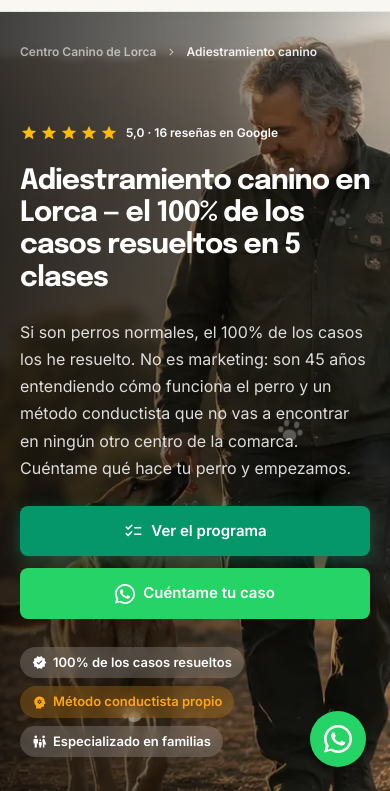
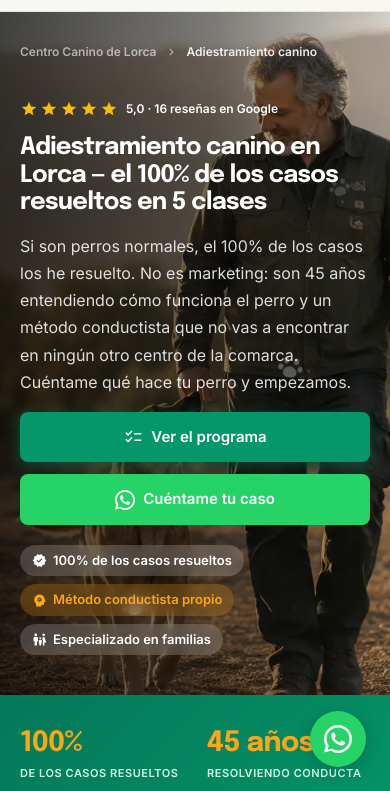
Before and after one commit to chuscarvajal/centro-canino-lorca, a plain HTML site: page public/adiestramiento-canino-lorca.html in a window 390 px wide. Shown: the part 53-844 px from the top of the page. Drawn offline with nearby package versions, Linux system fonts and the light colour scheme.

Commit message:
Mejora la legibilidad del hero en móvil
- Título un poco más pequeño en móvil (clamp), igual en escritorio
- Menos relleno vertical y altura forzada del hero en móvil
- Separaciones más ajustadas entre elementos en móvil
Resultado: el texto respira y se ve más la foto de fondo. Escritorio
sin cambios (ajustes solo en breakpoint móvil).

Co-Authored-By: Claude Opus 4.8 <noreply@anthropic.com>

```diff
--- a/public/adiestramiento-canino-lorca.html
+++ b/public/adiestramiento-canino-lorca.html
@@ -28,7 +28,7 @@
     }
   </script>
   <style>
-    .font-headline-lg { font-family:'Epilogue',sans-serif; font-size:clamp(1.75rem,4vw,2.5rem); font-weight:700; line-height:1.15; letter-spacing:-0.03em; }
+    .font-headline-lg { font-family:'Epilogue',sans-serif; font-size:clamp(1.5rem,4.6vw,2.5rem); font-weight:700; line-height:1.15; letter-spacing:-0.03em; }
     .font-headline-md { font-family:'Epilogue',sans-serif; font-size:1.375rem; font-weight:700; line-height:1.2; letter-spacing:-0.02em; }
     .font-body-md     { font-family:'Inter',sans-serif; font-size:1rem; font-weight:400; line-height:1.7; }
     .font-label-md    { font-family:'Inter',sans-serif; font-size:0.9375rem; font-weight:600; }
@@ -123,8 +123,8 @@
       <span class="text-white/90">Adiestramiento canino</span>
     </nav>
   </div>
-  <div class="relative z-10 max-w-container-max-width mx-auto px-margin-mobile md:px-margin-desktop py-16 md:py-24 flex items-center" style="min-height:520px;">
-    <div class="w-full md:w-1/2 flex flex-col gap-6">
+  <div class="relative z-10 max-w-container-max-width mx-auto px-margin-mobile md:px-margin-desktop py-10 md:py-24 flex items-center min-h-[380px] md:min-h-[520px]">
+    <div class="w-full md:w-1/2 flex flex-col gap-4 md:gap-6">
       <div class="flex items-center gap-2">
         <div class="flex items-center gap-0.5" style="color:#FBBC04">
           <span class="material-symbols-outlined text-[18px]" style="font-variation-settings:'FILL' 1;">star</span><span class="material-symbols-outlined text-[18px]" style="font-variation-settings:'FILL' 1;">star</span><span class="material-symbols-outlined text-[18px]" style="font-variation-settings:'FILL' 1;">star</span><span class="material-symbols-outlined text-[18px]" style="font-variation-settings:'FILL' 1;">star</span><span class="material-symbols-outlined text-[18px]" style="font-variation-settings:'FILL' 1;">star</span>
```
Also changed, not shown: public/adiestramiento-canino-online.html (+3 -3 lines), public/cachorros-caniche-gigante.html (+3 -3 lines), public/cachorros-pastor-aleman-de-trabajo.html (+3 -3 lines), public/index.html (+3 -3 lines), public/peluqueria-canina-lorca.html (+3 -3 lines), public/residencia-canina-lorca.html (+3 -3 lines).
